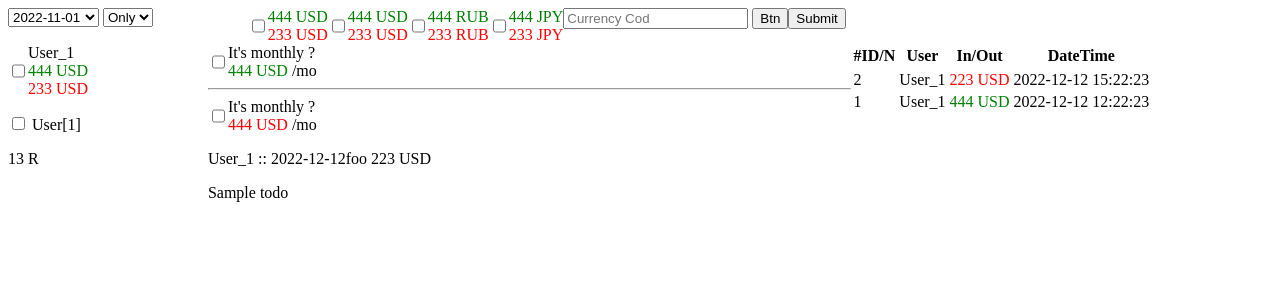
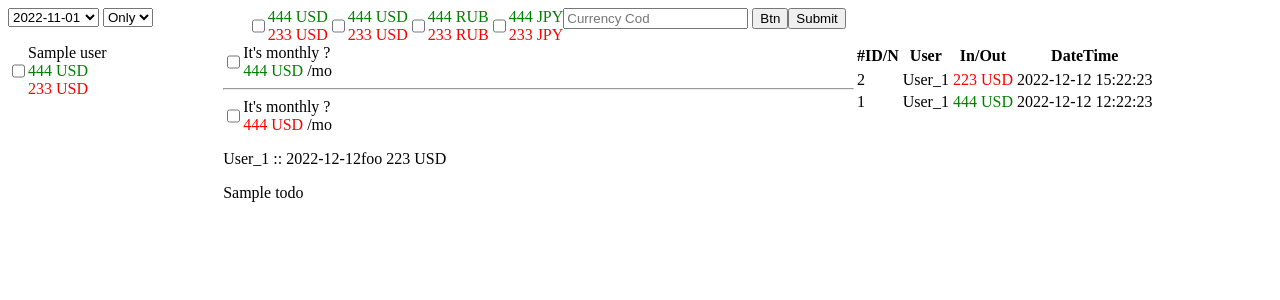
Before and after one commit to yotsuba-na/accountant, a Flask app: template templates/accountant/main.html in a window 1280 px wide. Shown: the top 300 px of the page. Run offline with Flask 2, Linux system fonts and the light colour scheme; the template is opened without the code that fills it: most values are stand-ins (such as "Sample title", 1, 10 or a date in 2020).

Commit message:
Applied changes
Signed-off-by: Nodaa Gaji <c0d3r.nodiru.gaji@gmail.com>

```diff
--- a/config.py
+++ b/config.py
@@ -4,5 +4,6 @@ import os
 class DB:
   FILENAME = 'db.sqlite3'
   FILEPATH = os.path.join('static', 'accountant')
-  os.makedirs(FILEPATH, exist_ok=True)
+  if not os.path.exists(FILEPATH):
+    os.makedirs(FILEPATH, exist_ok=True)
   FILEPATH = os.path.join(FILEPATH, FILENAME)
--- a/static/accountant/css/main.css
+++ b/static/accountant/css/main.css
@@ -36,6 +36,9 @@
 .valueView {
   display: flex;
 }
+.valueView_1 {
+  display: block;
+}
 .valueIn {
   color: green;
 }
--- a/templates/accountant/main.html
+++ b/templates/accountant/main.html
@@ -70,24 +70,26 @@
 
     <div class="dynamic">
 
-      <div class="left">
+      <div class="tabs left">
+
+        <div class="tab users">
+          {% for user in all_users %}
             <div class="userView">
               <input type="checkbox">
               <div>
-            <span class="userName">User_1</span><br />
+                <span class="userName">{{ user[1] }}</span><br />
+                <div class="valueView_1">
                   <span class="valueIn">444 USD</span><br />
                   <span class="valueOut">233 USD</span>
                 </div>
               </div>
-        {% for user in all_users %}
-          <div class="user">
-            <p class="userName">
-              <input id="user_{{ user[0] }}" type="checkbox" />
-              <label for="user_{{ user[0] }}">User[1]</label>
-            </p>
-            <p class="userSummary">13 R</p>
             </div>
           {% endfor %}
+        </div>
+
+        <div class="tab wallets">
+        </div>
+
       </div>
 
       <div class="middle">
```
Also changed, not shown: accountant/routes/main.py (+12 -15 lines), accountant/sqldb/query.py (+9 -25 lines). Lines whose indentation alone changed are shown as unchanged.
